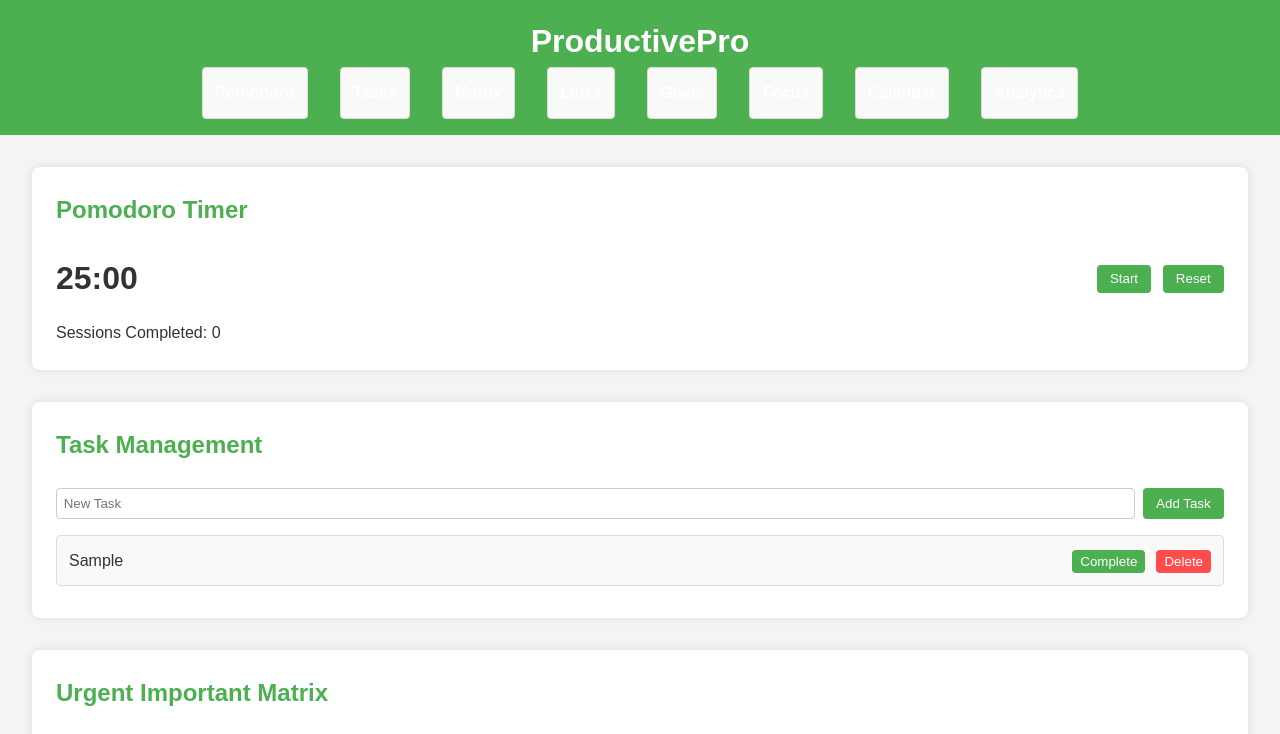
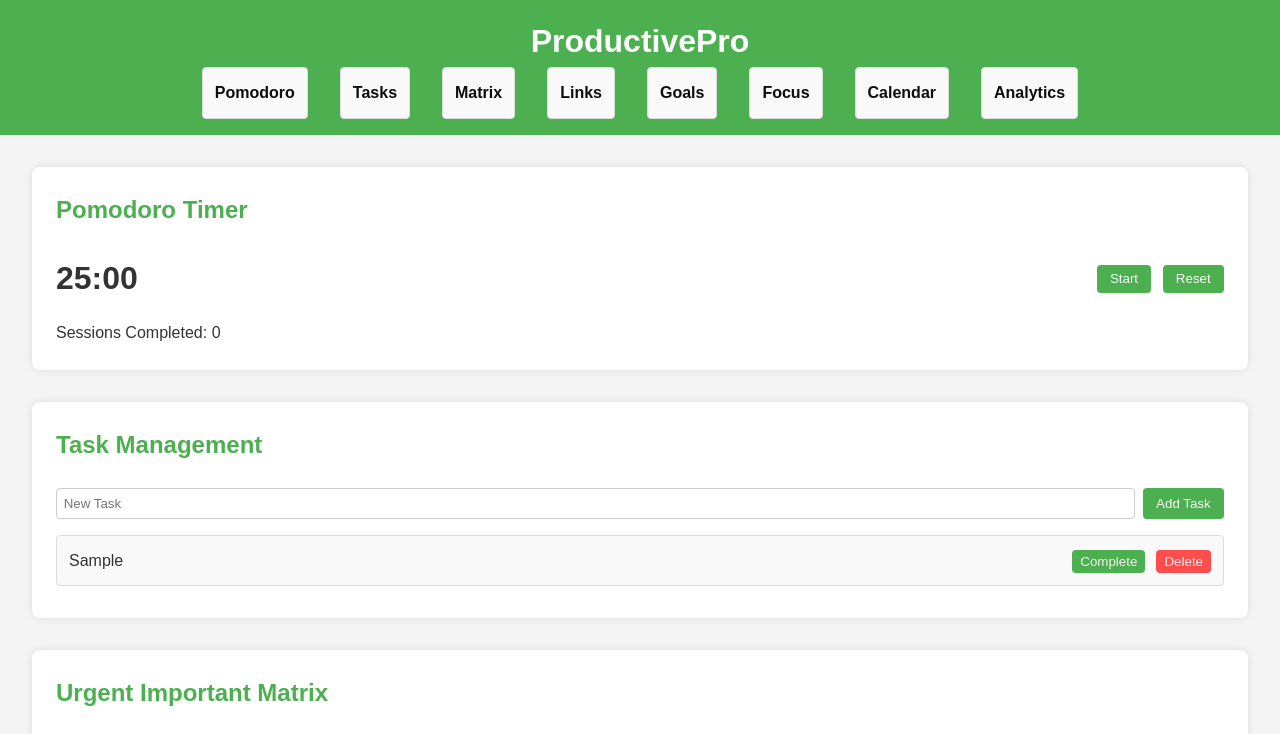
Before and after one commit to Shanu-Git2002/Quantum-Quests_004, a plain HTML site: page index.html in a window 1280 px wide. Both pictures are taken after typing "Sample" into the empty fields and a click on the button "Add Task". Shown: the top 734 px of the page. Drawn offline with nearby package versions, Linux system fonts and the light colour scheme.

Commit message:
push code

```diff
--- a/css/styles.css
+++ b/css/styles.css
@@ -34,7 +34,7 @@ nav ul li {
 }
 
 nav ul li a {
-    color: #fff;
+    color: #0e0d0d;
     text-decoration: none;
     font-weight: bold;
 }
@@ -135,7 +135,7 @@ li button {
     padding: 0.3em 0.6em;
     border: none;
     background-color: #ff4d4d;
-    color: #fff;
+    color: #f8f1f1;
     cursor: pointer;
     border-radius: 4px;
     margin-left: 0.5em;
```
